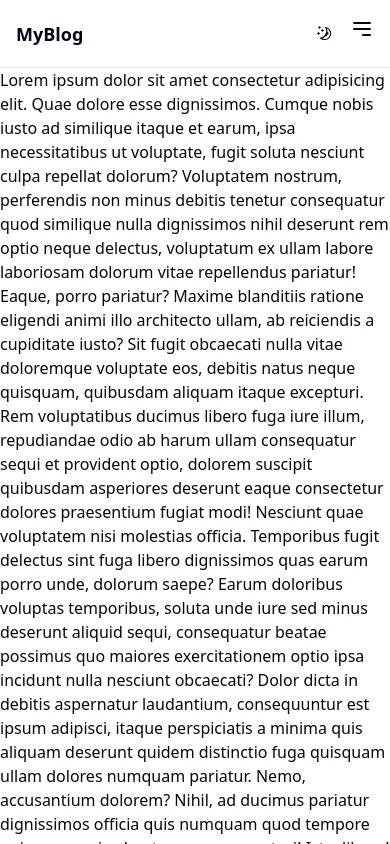
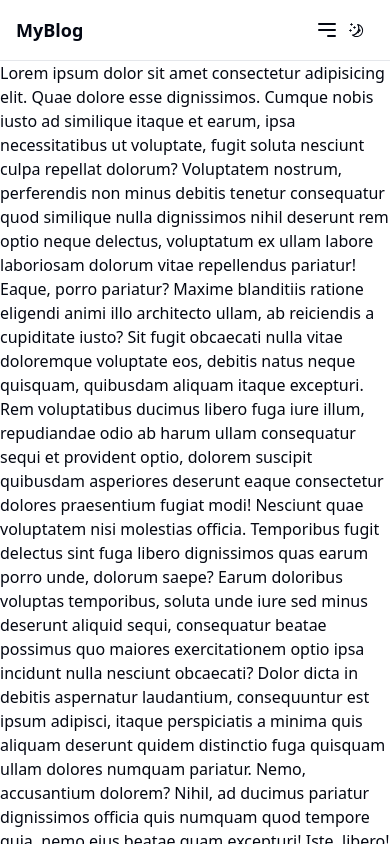
Before and after one commit to nilesh7757/MyBlog, a Next.js app: page / in a window 390 px wide. Shown: the top 844 px of the page. Built offline with nearby package versions, Linux system fonts and the light colour scheme.

Commit message:
navbar theme fixed

```diff
--- a/components/Navbar.js
+++ b/components/Navbar.js
@@ -21,25 +21,25 @@ const Navbar = () => {
         <div className="hidden md:flex space-x-4 items-center">
           <Link
             href="/"
-            className="hover:font-bold transition-transform scale-105 duration-300"
+            className="hover:font-semibold transition-transform scale-105 duration-300"
           >
             Home
           </Link>
           <Link
             href="/about"
-            className="hover:font-bold transition-transform scale-105 duration-300"
+            className="hover:font-semibold transition-transform scale-105 duration-300"
           >
             About
           </Link>
           <Link
             href="/blog"
-            className="hover:font-bold transition-transform scale-105 duration-300"
+            className="hover:font-semibold transition-transform scale-105 duration-300"
           >
             Blog
           </Link>
           <Link
             href="/contact"
-            className="hover:font-bold transition-transform scale-105 duration-300"
+            className="hover:font-semibold transition-transform scale-105 duration-300"
           >
             Contact
           </Link>
@@ -54,11 +54,10 @@ const Navbar = () => {
           </div>
         </div>
 
-        <div className="md:hidden">
-          <span className="mx-2">
-            <ModeToggle />
-          </span>
+        <div className="md:hidden flex items-center">
+          <span className="mx-2"></span>
           <Sheet>
+            <div className="flex items-center">
               <SheetTrigger>
                 <div className="focus:outline-none">
                   <svg
@@ -77,19 +76,41 @@ const Navbar = () => {
                   </svg>
                 </div>
               </SheetTrigger>
+              <ModeToggle className="size-52 bg-black" />
+            </div>
             <SheetContent>
               <SheetHeader>
-                <SheetTitle className="font-bold text-lg text-center my-5">
-                  MyBlog
+                <SheetTitle className="font-semibold cursor-pointer text-lg text-center my-5">
+                  <Link href={"/"}>MyBlog</Link>
                 </SheetTitle>
                 <SheetDescription>
                   {/* <ModeToggle /> */}
 
                   <div className="flex flex-col space-y-5 items-center">
-                    <Link href="/">Home</Link>
-                    <Link href="/about">About</Link>
-                    <Link href="/blog">Blog</Link>
-                    <Link href="/contact">Contact</Link>
+                    <Link
+                      className="hover:font-semibold transition-transform scale-105 duration-300"
+                      href="/"
+                    >
+                      Home
+                    </Link>
+                    <Link
+                      className="hover:font-semibold transition-transform scale-105 duration-300"
+                      href="/about"
+                    >
+                      About
+                    </Link>
+                    <Link
+                      className="hover:font-semibold transition-transform scale-105 duration-300"
+                      href="/blog"
+                    >
+                      Blog
+                    </Link>
+                    <Link
+                      className="hover:font-semibold transition-transform scale-105 duration-300"
+                      href="/contact"
+                    >
+                      Contact
+                    </Link>
                     <div>
                       <Button className="mx-1 text-xs" variant="outline">
                         Login
--- a/components/theme_button.js
+++ b/components/theme_button.js
@@ -25,16 +25,16 @@ export function ModeToggle() {
 
   return (
     <button
+    className="px-[10px]"
       onClick={toggleTheme}
       style={{
-        padding: '10px',
         borderRadius: '50%',
         border: 'none',
         cursor: 'pointer',
         backgroundColor: 'transparent'
       }}
     >
-      {theme === "dark" ? <SunIcon size={24} /> : <MoonIcon size={24} />}
+      {theme === "dark" ? <SunIcon size={50} /> : <MoonIcon size={50} />}
     </button>
   );
 }
```
Lines whose indentation alone changed are shown as unchanged.
